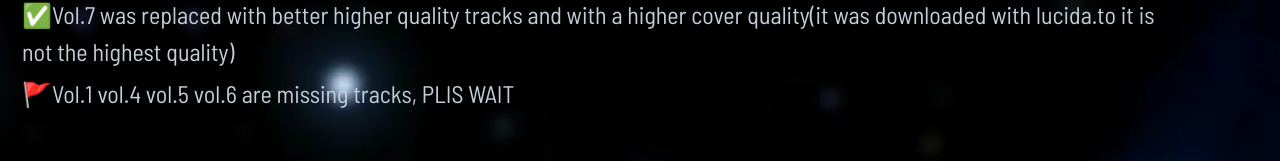
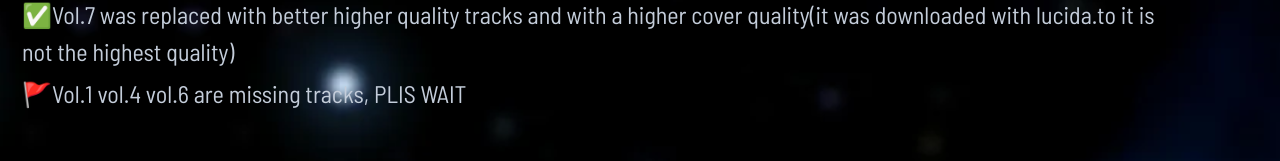
Before and after one commit to CowbellCultArchive/cowbellcultarchive.github.io, a plain HTML site: page archive/index.html in a window 1280 px wide. Shown: the part 280-441 px from the top of the page. Drawn offline with nearby package versions, Linux system fonts and the light colour scheme.

Commit message:
Update index.html

```diff
--- a/archive/index.html
+++ b/archive/index.html
@@ -147,7 +147,7 @@ footer a{color:var(--chrome)}
     <p style="font-size: 24px; margin-top:-20px; margin-left: -100px;">✅1 more track was added to Memphis revival FULL MOON</p>
     <p style="font-size: 24px; margin-top:-20px; margin-left: -100px;">🚩Jdm is missing a track called Run Into Yo Ass - Comfirmbackup, UNSACREDMANE, we are trying to add it</p>
     <p style="font-size: 24px; margin-top:-20px; margin-left: -100px;">✅Vol.7 was replaced with better higher quality tracks and with a higher cover quality(it was downloaded with lucida.to it is not the highest quality)</p>
-    </div><p style="font-size: 24px; margin-top:-20px; margin-left: -100px;">🚩Vol.1 vol.4 vol.5 vol.6 are missing tracks, PLIS WAIT</p>
+    </div><p style="font-size: 24px; margin-top:-20px; margin-left: -100px;">🚩Vol.1 vol.4 vol.6 are missing tracks, PLIS WAIT</p>
   <div class="sec-head" style="margin-top:40px; margin-left: -100px;"><h2>Albums/Eps</h2></div>
   <div class="tapes" id="tapes-root"></div>
   <div class="sec-head" style="margin-top:48px; margin-left: -100px;">
```
